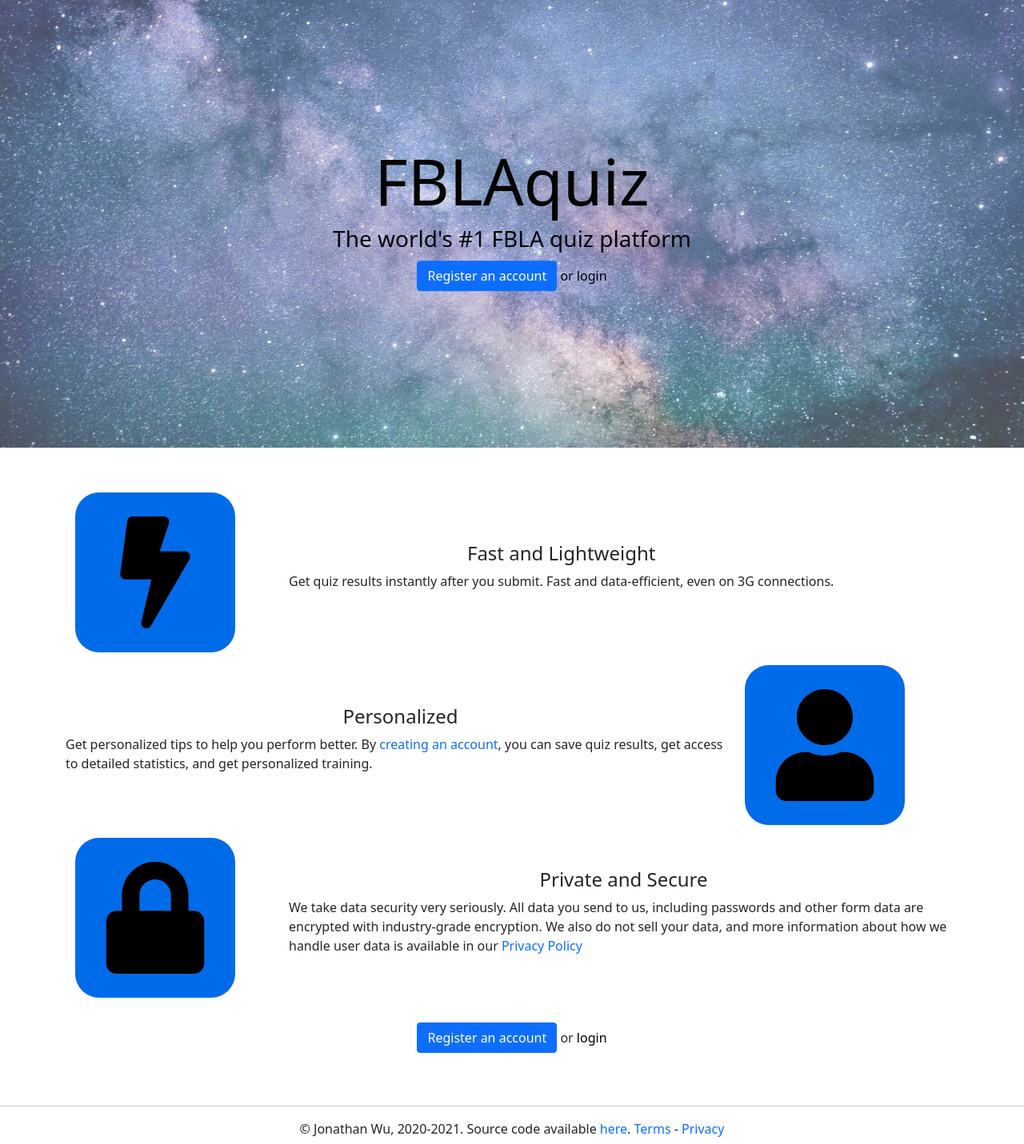
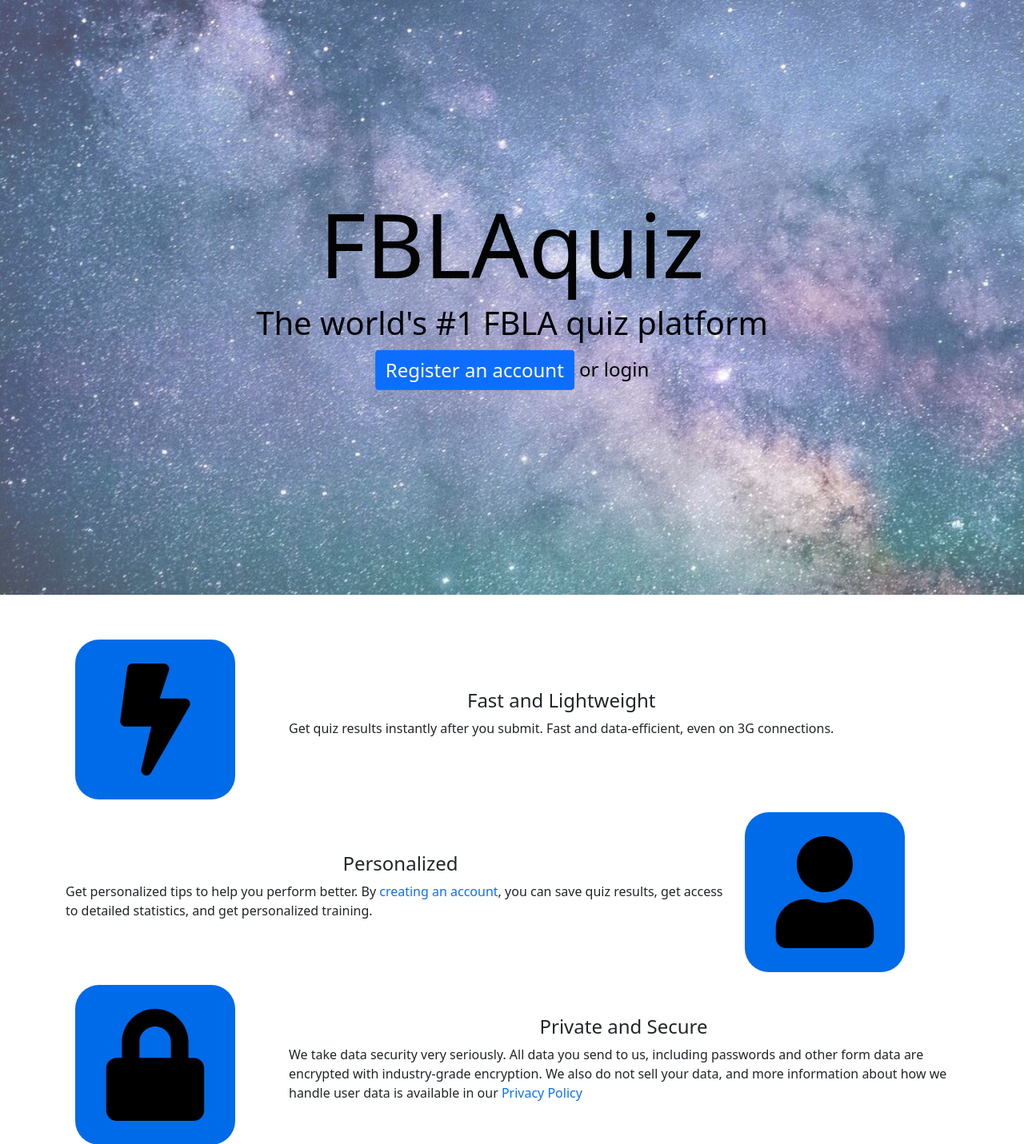
Before and after one commit to jdabtieu/FBLA, a Flask app: page / in a window 1280 px wide. Shown: the part 56-1487 px from the top of the page at 80% size. Run offline with Flask 2, Linux system fonts and the light colour scheme; parts of the project's set-up code (start-up, migrations or seed data) failed here and were passed over; some libraries are stand-ins or nearby versions.

Commit message:
enhance homepage

```diff
--- a/src/assets/css/style.css
+++ b/src/assets/css/style.css
@@ -3,7 +3,7 @@
     width: 100%;
     position: relative;
     overflow: hidden;
-    max-height: 576px;
+    height: calc(100vh - 56px);
 }
 
 #banner-mask {
@@ -24,7 +24,29 @@
 }
 
 #banner-heading h1 {
-    font-size: 5rem;
+    font-size: 7rem;
+}
+
+#banner-heading h3 {
+    font-size: 2.5rem;
+}
+
+#banner-heading p, #banner-heading .btn {
+    font-size: 1.5rem;
+}
+
+@media screen and (max-width: 1200px) {
+    #banner-heading h1 {
+        font-size: 5rem;
+    }
+
+    #banner-heading h3 {
+        font-size: 1.75rem;
+    }
+
+    #banner-heading p, #banner-heading .btn {
+        font-size: 1rem;
+    }
 }
 
 @media screen and (max-width: 800px) {
@@ -57,13 +79,6 @@
     .home-img {
         display: block;
         margin: 8px auto;
-    }
-}
-
-@media screen and (max-width: 458px) {
-    #banner img {
-        height: 200px;
-        width: auto;
     }
 }
 
@@ -107,6 +122,7 @@ body {
     display: flex;
     min-height: 100vh;
     flex-direction: column;
+    scroll-behavior: smooth;
 }
 
 main {
--- a/src/templates/index.html
+++ b/src/templates/index.html
@@ -9,7 +9,7 @@
                  /assets/images/home-1366.jpg 1366w,
                  /assets/images/home-1600.jpg 1600w,
                  /assets/images/home-1920.jpg 1920w"
-         src="/assets/images/home-1600.jpg" style="width: 100%;">
+         src="/assets/images/home-1600.jpg" style="height: calc(100vh - 56px);">
     <div id="banner-mask"></div>
     <div id="banner-heading">
         <h1 class="text-center">FBLAquiz</h1>
```
